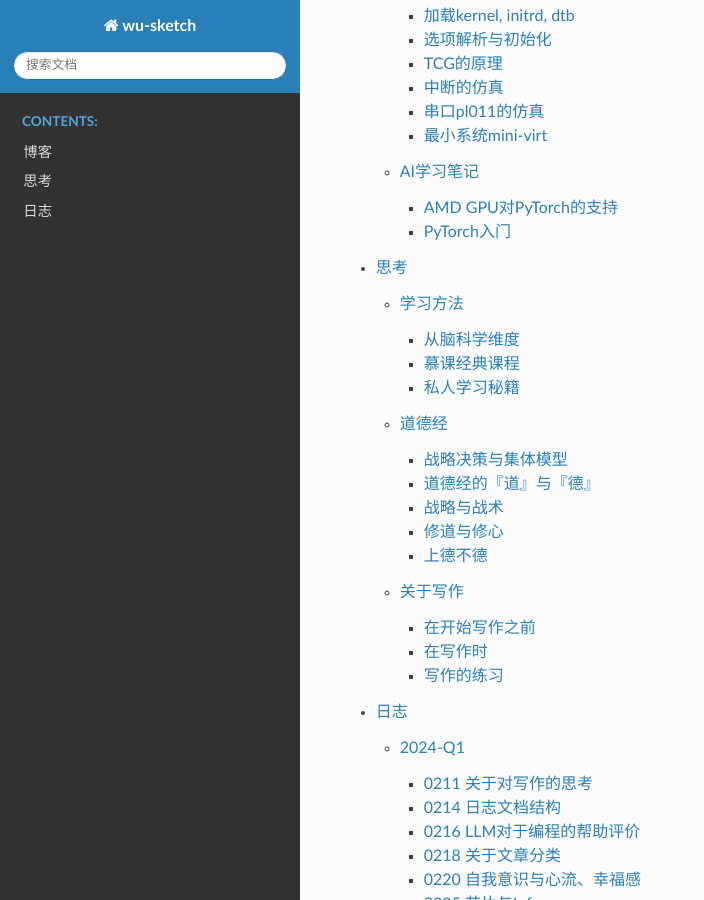
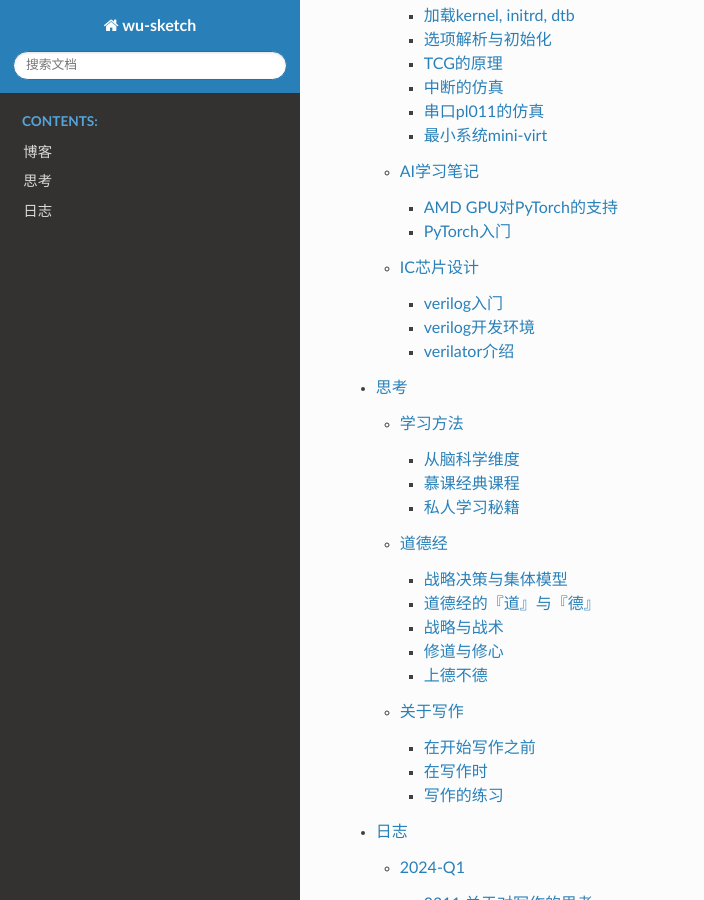
Before and after one commit to thisinnocence/sketch, a Sphinx documentation site: the page built from source/index.rst, in a window 1280 px wide and 900 px high, scrolled down 857 px. Shown: the whole window, without its empty margins (0-704 px from the left). Built offline with Sphinx 7.4.7 and the Read the Docs theme 2.0.0, drawn with Linux system fonts in a browser that asks for light colours; some of the changed lines change nothing that is shown.

Commit message:
verilog learn.

```diff
--- /dev/null
+++ b/source/blogs/IC芯片设计.rst
@@ -0,0 +1,81 @@
+.. Michael Wu 版权所有
+
+:Authors: Michael Wu
+:Version: 1.0
+
+IC芯片设计
+============
+
+verilog入门
+------------
+
+Verilog HDL（简称 Verilog ）是一种硬件描述语言，用于数字电路的系统设计。搜了一些资料：
+
+- https://www.runoob.com/w3cnote/verilog-tutorial.html
+- `夏宇闻-Verilog经典教程pdf <https://github.com/wtcat/DeveloperDoc/blob/master/%E5%A4%8F%E5%AE%87%E9%97%BB-Verilog%E7%BB%8F%E5%85%B8%E6%95%99%E7%A8%8B.pdf>`_
+- `Verilog HDL教程（共172页pdf电子书下载） <https://bbs.elecfans.com/jishu_1610362_1_1.html>`_
+- https://www.asic-world.com/verilog/intro1.html
+- https://www.chipverify.com/tutorials/verilog
+
+
+verilog与c语言对比关键字和控制结构:
+
+.. image:: pic/verilog-comp-c.png
+    :scale: 45%
+
+而 C 与 Verilog 相对应的运算符几乎一样。所以有C基础，学起来Verilog会更快。
+
+Verilog HDL是专门为复杂数字逻辑电路和系统的设计仿真而开发的，本身就非常适合复杂数字逻辑电路和系统的仿真和综合。
+由于Verilog HDL在其门级描述的底层，也就是在晶体管开关的描述方面比VHDL有强得多得功能，所以即使是VHDL的设计环境，
+在底层实质上也是由Verilog HDL描述的器件库所支持的。
+
+说一下逻辑综合，有点类似C语言的编译。综合（synthesize），就是在标准单元库和特定的设计约束的基础上，将设计的高层次
+描述（Verilog 建模）转换为门级网表的过程。逻辑综合的目的是产生物理电路门级结构，并在逻辑、时序上进行一定程度的优化，
+寻求逻辑、面积、功耗的平衡，增强电路的可测试性。但不是所有的 Verilog 语句都是可以综合成逻辑单元的，例如时延语句。
+
+verilog开发环境
+------------------
+
+从 https://zhuanlan.zhihu.com/p/436976157 得出一个信息：
+知名的Verilog仿真工具主要为三大EDA厂商的产品：mentor的modelsim/questasim，candence的NC-verilog，synopsys的VCS。
+但这三个玩意难安装，要收费，启动也慢，有时候我们就是想简单的看一下设计功能对不对，结果新建一个工程都费了牛劲了。
+不够灵活方便。
+
+前面 https://www.runoob.com/w3cnote/verilog-install.html 也提到了环境相关：记忆中，Quartus II + Modelsim 的联合仿真
+功能既强大，又安装方便。几年后重新进行此过程，发现步骤也有些许繁琐，花费了我一晚上的时间来搞定。很多细节也在上面提出，多多注意就好。
+不过，大家以后有机会进行大型的数字模块仿真时，就会发现此方法的有效性。
+
+然后免费环境有如下的方案，参考： `ubuntu安装vim,iverilog和gtkwave并进行测试与仿真 <https://blog.csdn.net/ZikY_0827/article/details/127939852>`_
+安装方法： ::
+
+  apt install iverilog
+  apt install gtkwave
+
+然后就可以命令行写verilog代码，运行并看波形了，适合入门verilog写小练习。
+
+online verilog练习网站： https://hdlbits.01xz.net/wiki/Step_one
+
+  - `HDLBits: 在线学习 Verilog （〇） <https://zhuanlan.zhihu.com/p/56646479>`_
+  - `Verilog HDL刷题网站推荐——HDLBits <https://zhuanlan.zhihu.com/p/184031850>`_
+
+该网站很适合Verilog初学者快速上手，也适用于日常练手，其自带基于 **Modelsim** 的在线仿真功能，能够在编写完代码后快速得到反馈，
+极大地方便了调试。HDLbits中共有178道题目，大部分题目比较基础，但在组合逻辑、时序逻辑两个模块中也有一些具有挑战性的题。
+
+一些博主分享的答案：
+
+  - `HDLBits 中文导学 <https://zhuanlan.zhihu.com/c_1131528588117385216>`_
+  - https://github.com/jerrylioon/Solutions-to-HDLbits-Verilog-sets
+  - https://github.com/xiaop1/Verilog-Practice
+
+如果是纯粹学习维护，不防用这个online的网站。
+
+verilator介绍
+-------------
+
+see: https://verilator.org/guide/latest/overview.html
+
+The Verilator package converts Verilog 1 and SystemVerilog 2 hardware description language (HDL) designs
+into a C++ or SystemC model that, after compiling, can be executed.
+
+| 还支持：SystemVerilog Direct Programming Interface(DPI)
+| https://verilator.org/guide/latest/connecting.html#direct-programming-interface-dpi
--- a/source/blogs/index.rst
+++ b/source/blogs/index.rst
@@ -12,3 +12,4 @@
    Linux操作系统
    QEMU仿真虚拟化
    AI学习笔记
+   IC芯片设计
```
Also changed, not shown: source/blogs/pic/verilog-comp-c.png (added).
